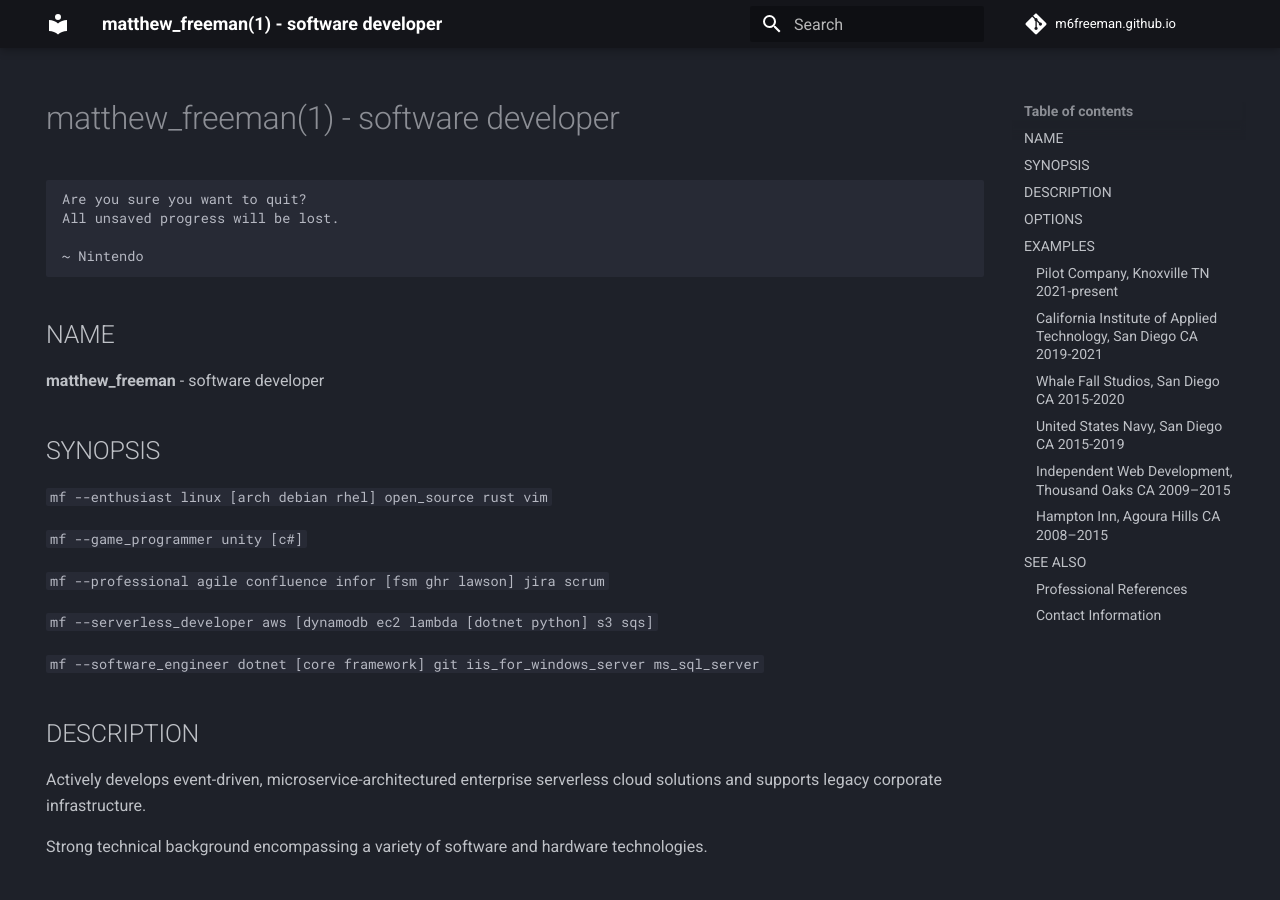
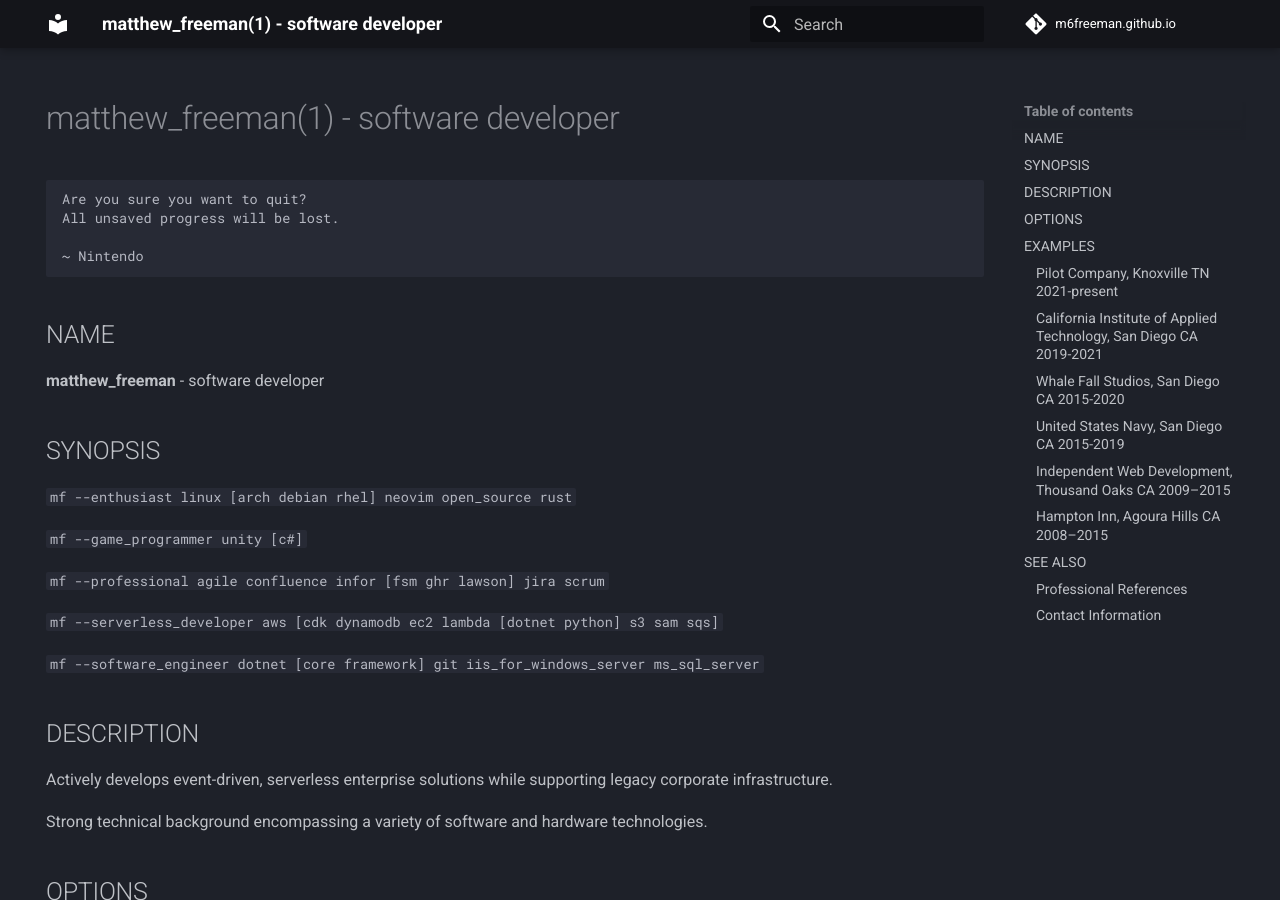
Before and after one commit to m6freeman/m6freeman.github.io, an MkDocs documentation site: the page built from docs/index.md, in a window 1280 px wide and 900 px high. Built offline with MkDocs 1.6.1 and Material for MkDocs 9.7.7, drawn with Linux system fonts in a browser that asks for light colours; comment, search, counter and statistics services are not loaded.

Commit message:
fix: description and synopsis wording

```diff
--- a/docs/index.md
+++ b/docs/index.md
@@ -19,19 +19,19 @@ All unsaved progress will be lost.
 
 ## SYNOPSIS
 
-`mf --enthusiast linux [arch debian rhel] open_source rust vim`
+`mf --enthusiast linux [arch debian rhel] neovim open_source rust`
 
 `mf --game_programmer unity [c#]`
 
 `mf --professional agile confluence infor [fsm ghr lawson] jira scrum`
 
-`mf --serverless_developer aws [dynamodb ec2 lambda [dotnet python] s3 sqs]`
+`mf --serverless_developer aws [cdk dynamodb ec2 lambda [dotnet python] s3 sam sqs]`
 
 `mf --software_engineer dotnet [core framework] git iis_for_windows_server ms_sql_server`
 
 ## DESCRIPTION
 
-Actively develops event-driven, microservice-architectured enterprise serverless cloud solutions and supports legacy corporate infrastructure.
+Actively develops event-driven, serverless enterprise solutions while supporting legacy corporate infrastructure.
 
 Strong technical background encompassing a variety of software and hardware technologies.
 
```
